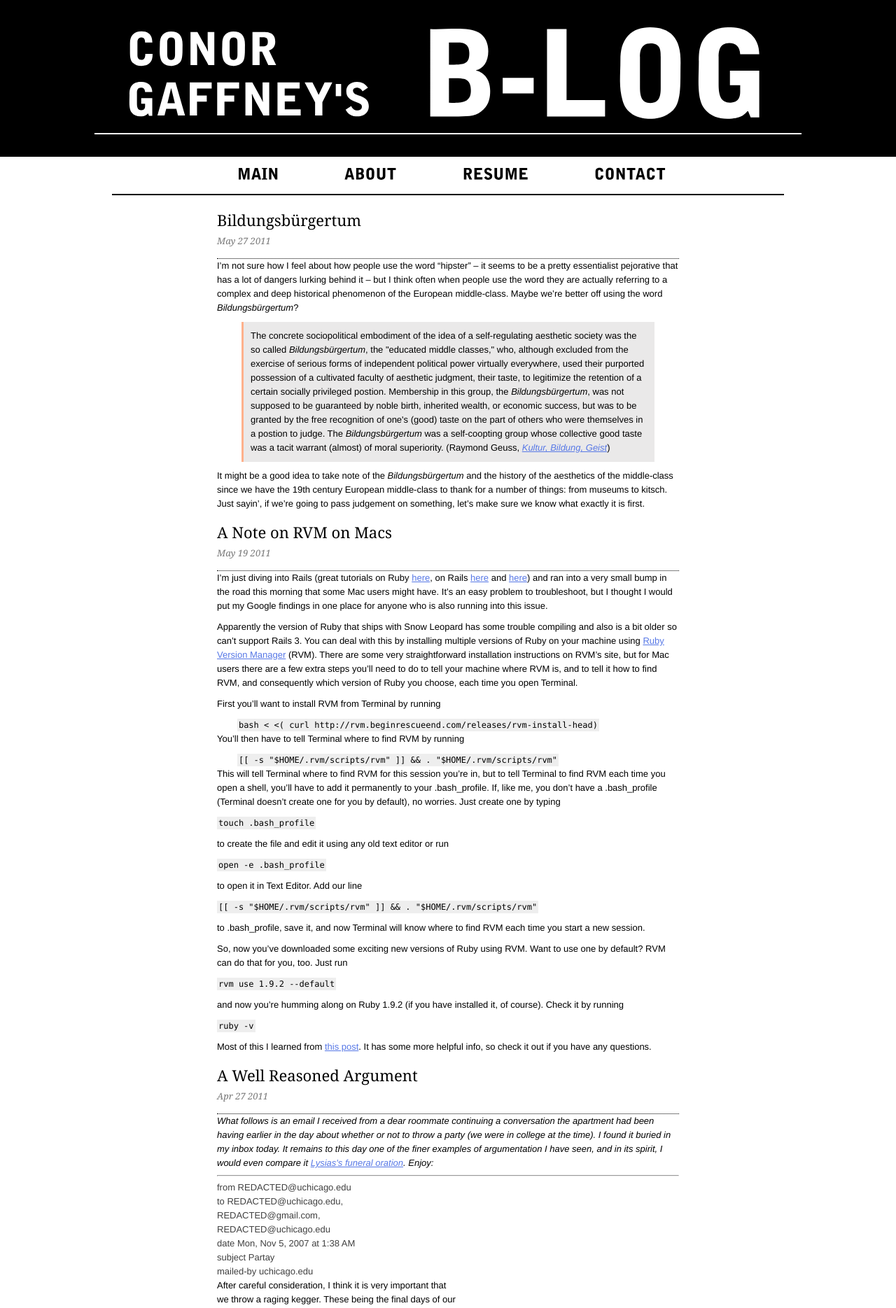
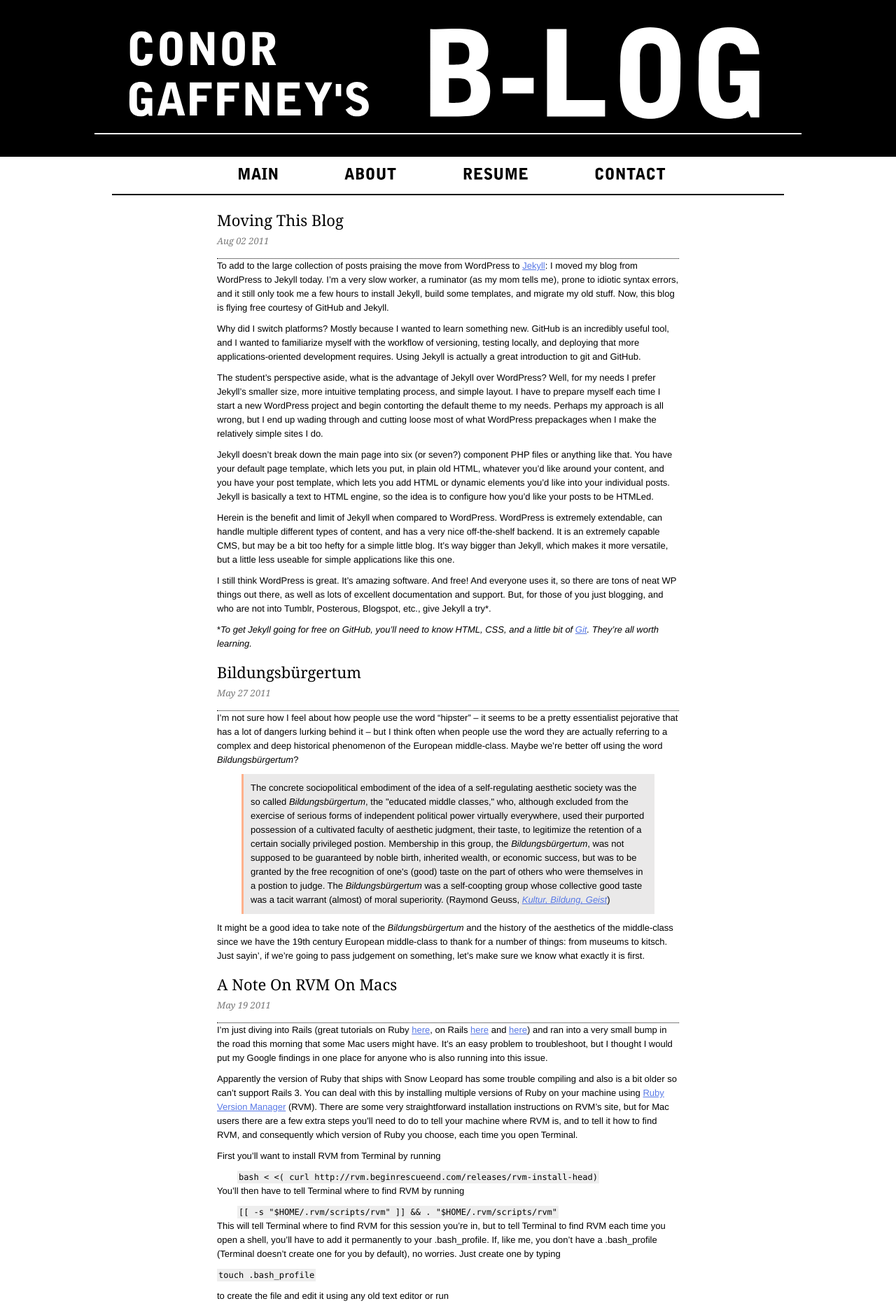
Before and after one commit to evanseyf/blog, a Jekyll site: the page built from index.html, in a window 1280 px wide. Shown: the top 1869 px of the page at 70% size. Built offline with Jekyll 4.4.1, drawn with Linux system fonts in a browser that asks for light colours; Markdown is read by kramdown in place of the engine named in the settings; some of the changed text lies outside the part shown.

Commit message:
new post, minor changes to about.html and css

```diff
--- /dev/null
+++ b/_posts/2011-08-02-moving-this-blog.markdown
@@ -0,0 +1,18 @@
+---
+layout: default
+title: Moving this blog
+---
+
+To add to the large collection of posts praising the move from WordPress to [Jekyll](https://github.com/mojombo/jekyll/wiki): I moved my blog from WordPress to Jekyll today. I'm a very slow worker, a ruminator (as my mom tells me), prone to idiotic syntax errors, and it still only took me a few hours to install Jekyll, build some templates, and migrate my old stuff. Now, this blog is flying free courtesy of GitHub and Jekyll.
+
+Why did I switch platforms? Mostly because I wanted to learn something new. GitHub is an incredibly useful tool, and I wanted to familiarize myself with the workflow of versioning, testing locally, and deploying that more applications-oriented development requires. Using Jekyll is actually a great introduction to git and GitHub.
+
+The student's perspective aside, what is the advantage of Jekyll over WordPress? Well, for my needs I prefer Jekyll's smaller size, more intuitive templating process, and simple layout. I have to prepare myself each time I start a new WordPress project and begin contorting the default theme to my needs. Perhaps my approach is all wrong, but I end up wading through and cutting loose most of what WordPress prepackages when I make the relatively simple sites I do.
+
+Jekyll doesn't break down the main page into six (or seven?) component PHP files or anything like that. You have your default page template, which lets you put, in plain old HTML, whatever you'd like around your content, and you have your post template, which lets you add HTML or dynamic elements you'd like into your individual posts. Jekyll is basically a text to HTML engine, so the idea is to configure how you'd like your posts to be HTMLed.
+
+Herein is the benefit and limit of Jekyll when compared to WordPress. WordPress is extremely extendable, can handle multiple different types of content, and has a very nice off-the-shelf backend. It is an extremely capable CMS, but may be a bit too hefty for a simple little blog. It's way bigger than Jekyll, which makes it more versatile, but a little less useable for simple applications like this one.
+
+I still think WordPress is great. It's amazing software. And free! And everyone uses it, so there are tons of neat WP things out there, as well as lots of excellent documentation and support. But, for those of you just blogging, and who are not into Tumblr, Posterous, Blogspot, etc., give Jekyll a try*.
+
+*_To get Jekyll going for free on GitHub, you'll need to know HTML, CSS, and a little bit of [Git](http://git-scm.com/). They're all worth learning._
--- a/about.markdown
+++ b/about.markdown
@@ -23,4 +23,4 @@ This blog is run on [Jekyll](https://github.com/mojombo/jekyll). I learned what
 
 Everything I didn't copy and paste, I wrote by hand on a 13" MacBook using TextWrangler.
 
-The fonts are Bell Gothic Black (available courtesy of [Cufon](http://cufon.shoqolate.com/generate/), Helvetica, and Georgia.
+The fonts are Bell Gothic Black (available courtesy of [Cufon](http://cufon.shoqolate.com/generate/)), Helvetica, and Georgia.
--- a/css/style.css
+++ b/css/style.css
@@ -206,6 +206,7 @@ nav li:hover {
 .title {
 	font-size: 22px;
 	padding: 10px 0;
+	text-transform: capitalize;
 }
 
 .title a:hover {
```
